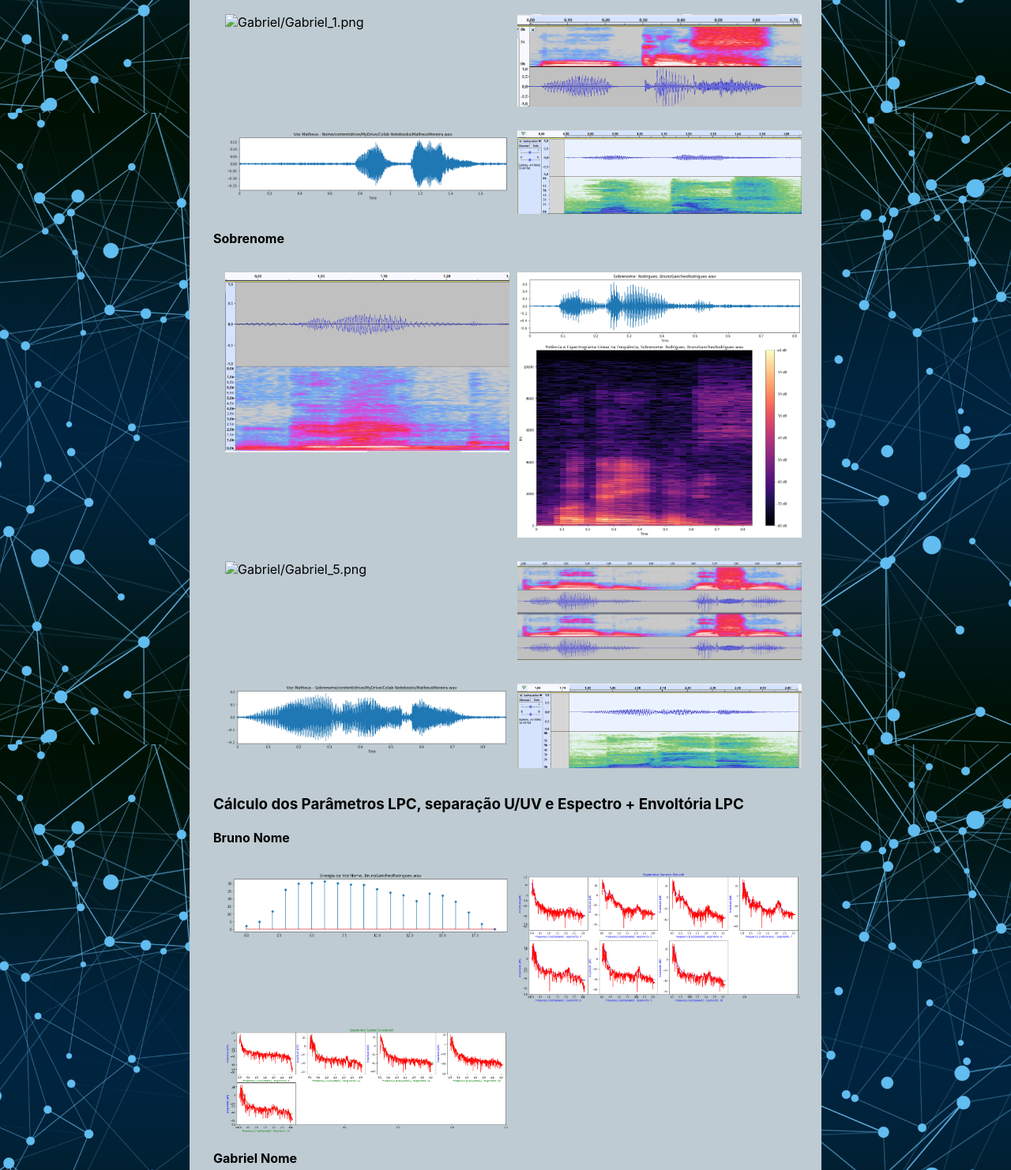
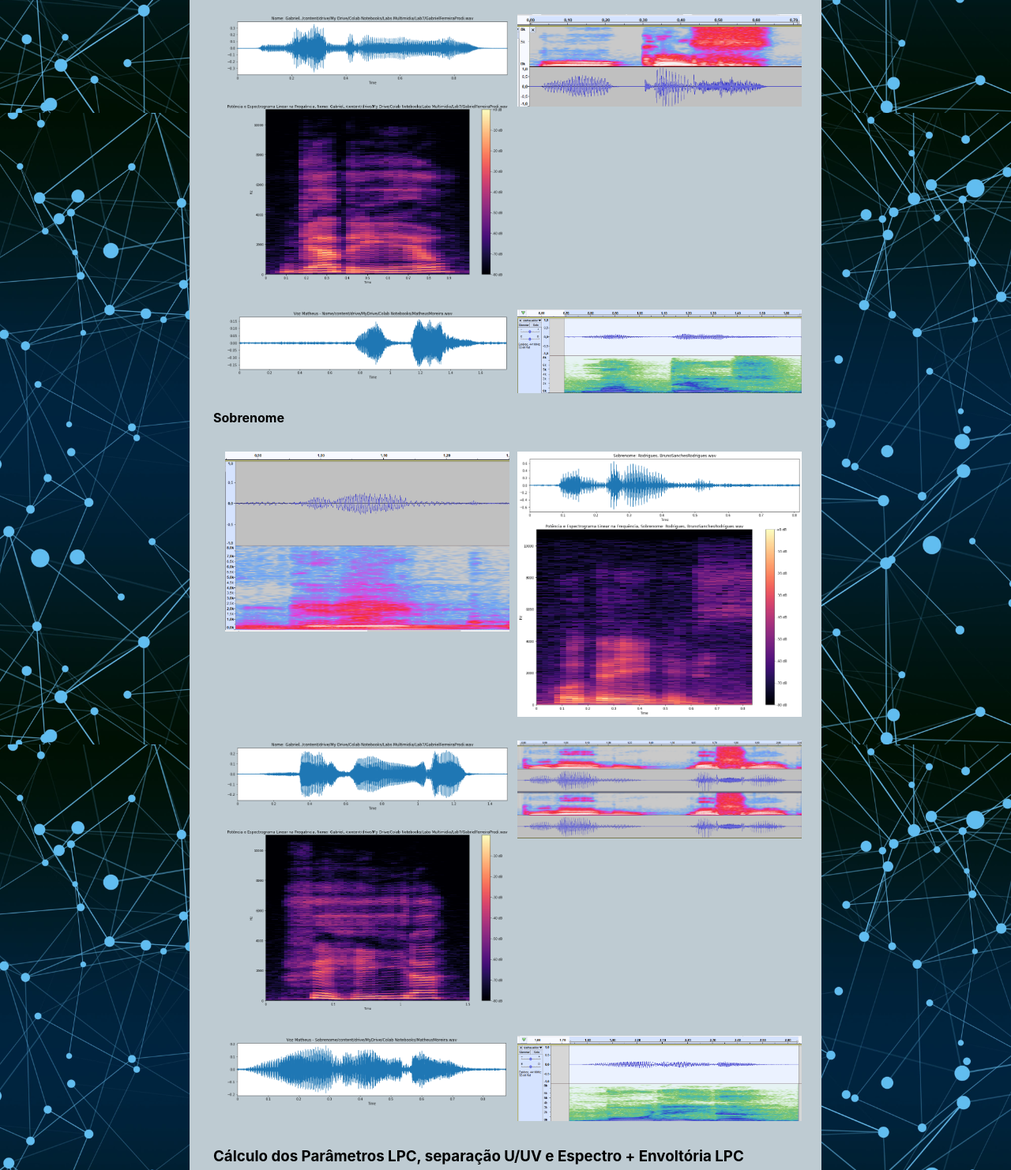
Before and after one commit to brusangues/CSM-DEVS, a plain HTML site: page lab7/index.html in a window 1280 px wide. Shown: the part 657-2139 px from the top of the page at 79% size. Drawn offline with Linux system fonts and the light colour scheme.

Commit message:
Gabriel images commit

```diff
--- a/lab7/index.html
+++ b/lab7/index.html
@@ -26,7 +26,10 @@
         <div class="column"> <img src=  "Bruno/Bruno_1.png" alt=  "Bruno/Bruno_1.png"></div>
     </div>
     <div class="row">
-        <div class="column"> <img src="Gabriel/Gabriel_1.png" alt="Gabriel/Gabriel_1.png"></div>
+        <div class="column">
+            <div class="row"><img src="Gabriel/Gabriel_1.png" alt="Gabriel/Gabriel_1.png"></div>
+            <div class="row"> <img src="Gabriel/Gabriel_1b.png" alt="Gabriel/Gabriel_1.png"></div>
+        </div>
         <div class="column"> <img src=  "Lucas/1_RA.png" alt=  "Lucas/1_RA.png"></div>
     </div>
     <div class="row">
@@ -40,7 +43,10 @@
         <div class="column"> <img src=  "Bruno/Bruno_5.png" alt=  "Bruno/Bruno_5.png"></div>
     </div>
     <div class="row">
-        <div class="column"> <img src="Gabriel/Gabriel_5.png" alt="Gabriel/Gabriel_5.png"></div>
+        <div class="column">
+            <div class="row"><img src="Gabriel/Gabriel_5.png" alt="Gabriel/Gabriel_1.png"></div>
+            <div class="row"> <img src="Gabriel/Gabriel_5b.png" alt="Gabriel/Gabriel_1.png"></div>
+        </div>
         <div class="column"> <img src=  "Lucas/1_Bu.png" alt=  "Lucas/1_Bu.png"></div>
     </div>
     <div class="row">
```
Also changed, not shown: lab7/Gabriel/Gabriel_1.png (added), lab7/Gabriel/Gabriel_1b.png (added), lab7/Gabriel/Gabriel_2.png (added), lab7/Gabriel/Gabriel_3.png (added), lab7/Gabriel/Gabriel_4.png (added), lab7/Gabriel/Gabriel_5.png (added), lab7/Gabriel/Gabriel_5b.png (added), lab7/Gabriel/Gabriel_6.png (added), lab7/Gabriel/Gabriel_7.png (added), lab7/Gabriel/Gabriel_8.png (added).
